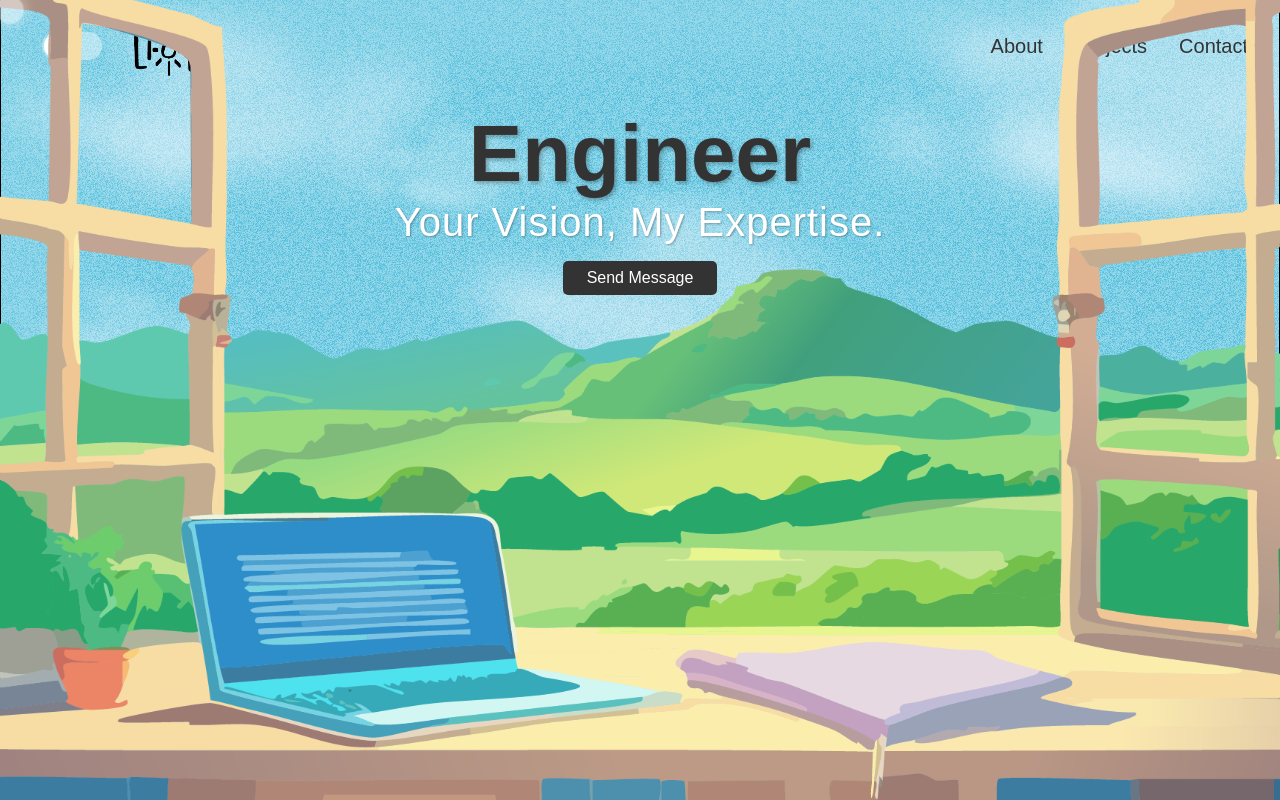
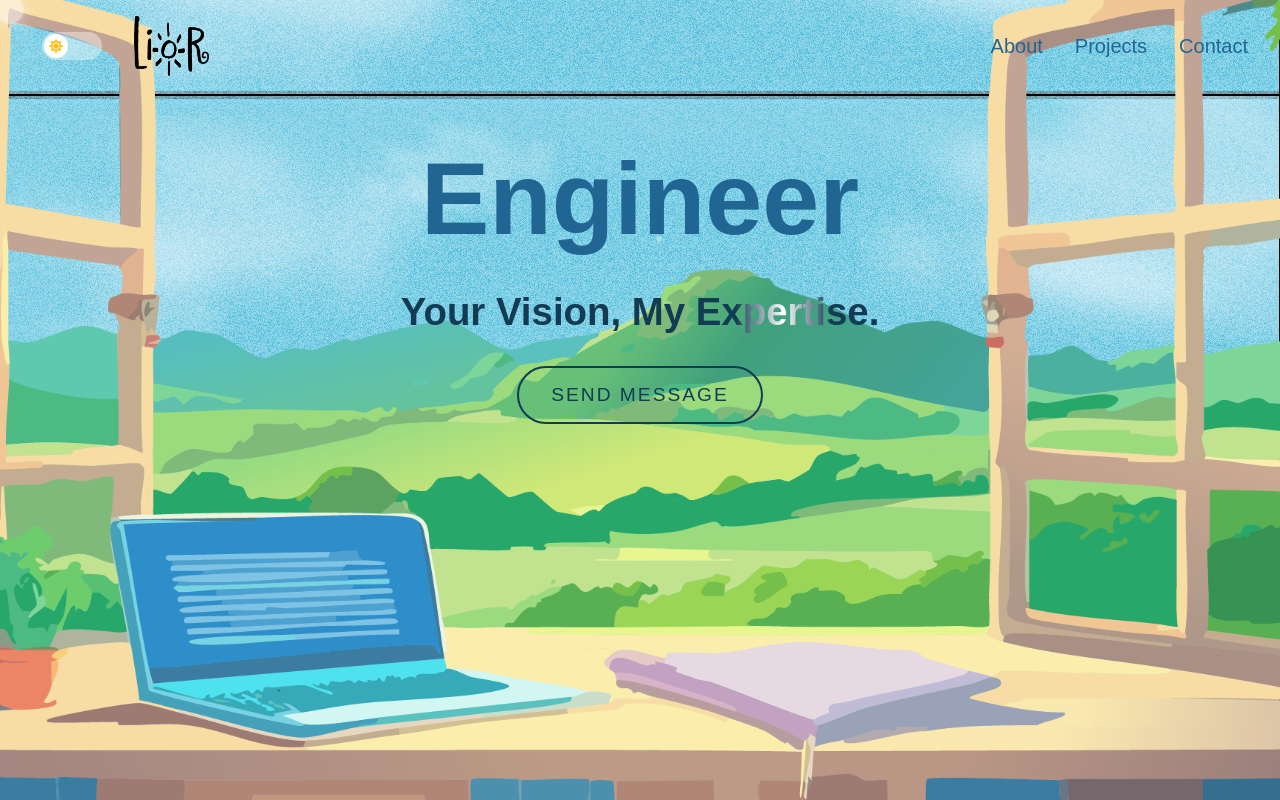
Before and after one commit to lior88844/potfolio, a React (Vite) app: page / in a window 1280 px wide. Shown: the top 800 px of the page. Built offline with nearby package versions, Linux system fonts and the light colour scheme.

Commit message:
added animation

```diff
--- a/css/style.css
+++ b/css/style.css
@@ -8,7 +8,6 @@
 body {
   font-family: 'Arial', sans-serif;
   line-height: 1.6;
-  color: #333;
 }
 
 /* Navigation */
@@ -29,7 +28,6 @@ nav {
 
 .nav-links a {
   text-decoration: none;
-  color: #333;
   font-weight: 500;
 }
 
--- a/src/App.css
+++ b/src/App.css
@@ -4,34 +4,6 @@
   padding: 2rem;
   text-align: center;
   cursor: none;
-}
-
-.logo {
-  height: 6em;
-  padding: 1.5em;
-  will-change: filter;
-  transition: filter 300ms;
-}
-.logo:hover {
-  filter: drop-shadow(0 0 2em #646cffaa);
-}
-.logo.react:hover {
-  filter: drop-shadow(0 0 2em #61dafbaa);
-}
-
-@keyframes logo-spin {
-  from {
-    transform: rotate(0deg);
-  }
-  to {
-    transform: rotate(360deg);
-  }
-}
-
-@media (prefers-reduced-motion: no-preference) {
-  a:nth-of-type(2) .logo {
-    animation: logo-spin infinite 20s linear;
-  }
 }
 
 .card {
--- a/src/App.tsx
+++ b/src/App.tsx
@@ -1,6 +1,6 @@
 import { FC, Suspense } from 'react'
 import { Routes, Route, useLocation } from 'react-router-dom'
-import { AnimatePresence } from 'motion/react'
+import { AnimatePresence, motion } from 'framer-motion'
 import { Canvas } from '@react-three/fiber'
 import { OrbitControls, Stars } from '@react-three/drei'
 import { ThemeProvider } from './context/ThemeContext'
@@ -49,7 +49,38 @@ const AppContent: FC = () => {
       ) : (
         <AnimatedClouds />
       )}
-      {isHomePage && <div className={styles.deskOverlay} />}
+      <AnimatePresence mode="wait">
+        {isHomePage && (
+          <motion.div
+            className={styles.deskOverlay}
+            initial={{
+              y: '100%',
+              opacity: 1,
+              scale: 1.2,
+              transformOrigin: 'top',
+            }}
+            animate={{
+              y: 0,
+              opacity: 1,
+              scale: 1,
+            }}
+            exit={{
+              y: '100%',
+              opacity: 1,
+              scale: 1.2,
+              transformOrigin: 'top',
+            }}
+            transition={{
+              duration: 1.5,
+              ease: [0.43, 0.13, 0.23, 0.96],
+              scale: {
+                duration: 1.5,
+                ease: [0.43, 0.13, 0.23, 0.96],
+              },
+            }}
+          />
+        )}
+      </AnimatePresence>
       <LightCursor />
       <NavBar />
       <main className={styles.main}>
--- a/src/components/Hero.tsx
+++ b/src/components/Hero.tsx
@@ -1,8 +1,21 @@
-import { FC } from 'react'
-import { motion } from 'motion/react'
+import { FC, useState, useEffect } from 'react'
+import { motion, AnimatePresence } from 'framer-motion'
 import styles from '../styles/Hero.module.scss'
+import { useTheme } from '../context/ThemeContext'
+
+const words = ['Engineer', 'Designer', 'Creator']
 
 const Hero: FC = () => {
+  const [currentIndex, setCurrentIndex] = useState(0)
+  const { isDarkMode } = useTheme()
+
+  useEffect(() => {
+    const interval = setInterval(() => {
+      setCurrentIndex((current) => (current + 1) % words.length)
+    }, 8000)
+    return () => clearInterval(interval)
+  }, [])
+
   const handleEmailClick = () => {
     window.open(
       'mailto:dearliordoron@gmail.com?subject=Help%20Me%2C%20Obi-Wan%20Lior%2C%20You%E2%80%99re%20My%20Only%20Hope%21',
@@ -13,27 +26,46 @@ const Hero: FC = () => {
   return (
     <section id="home" className={styles.hero}>
       <div className={styles.content}>
-        <motion.h1
-          initial={{ opacity: 0, y: 20 }}
-          animate={{ opacity: 1, y: 0 }}
-          transition={{ duration: 0.8 }}
-        >
-          Engineer
-        </motion.h1>
+        <div className={styles.wordContainer}>
+          <AnimatePresence mode="wait">
+            <motion.h1
+              key={words[currentIndex]}
+              initial={{ opacity: 0, x: -100 }}
+              animate={{ opacity: 1, x: 0 }}
+              exit={{ opacity: 0, x: 100 }}
+              transition={{
+                x: { duration: 1.5, ease: [0.25, 0.1, 0.25, 1] }, // Smooth cubic-bezier curve
+                opacity: { duration: 1.2, ease: 'easeInOut' }, // Smooth fade effect
+              }}
+            >
+              {words[currentIndex]}
+            </motion.h1>
+          </AnimatePresence>
+        </div>
         <motion.div
           initial={{ opacity: 0 }}
           animate={{ opacity: 1 }}
-          transition={{ delay: 0.5, duration: 1 }}
-          className={styles.tagline}
+          transition={{
+            delay: 0.5,
+            duration: 2,
+            ease: 'easeInOut',
+          }}
+          className={`${styles.tagline} ${
+            isDarkMode ? styles.darkShine : styles.lightShine
+          }`}
         >
           Your Vision, My Expertise.
         </motion.div>
         <motion.button
           onClick={handleEmailClick}
           className={styles.sendMessageButton}
-          whileHover={{ scale: 1.1 }}
-          whileTap={{ scale: 0.9 }}
-          transition={{ duration: 0.2 }}
+          whileHover={{ scale: 1.05 }}
+          whileTap={{ scale: 0.95 }}
+          transition={{
+            type: 'spring',
+            stiffness: 300,
+            damping: 15,
+          }}
         >
           Send Message
         </motion.button>
--- a/src/components/PageTransition.tsx
+++ b/src/components/PageTransition.tsx
@@ -1,17 +1,26 @@
 import { FC, ReactNode } from 'react'
-import { motion } from 'motion/react'
+import { motion } from 'framer-motion'
+import styles from '../styles/PageTransition.module.scss'
+import { useLocation } from 'react-router-dom'
 
 interface PageTransitionProps {
   children: ReactNode
 }
 
 const PageTransition: FC<PageTransitionProps> = ({ children }) => {
+  const location = useLocation()
+  const isHomePage = location.pathname === '/' || location.pathname === '/home'
+
   return (
     <motion.div
-      initial={{ opacity: 0, y: 20 }}
+      initial={{ opacity: 0, y: 0 }}
       animate={{ opacity: 1, y: 0 }}
-      exit={{ opacity: 0, y: -20 }}
-      transition={{ duration: 0.5 }}
+      exit={{ opacity: 0, y: isHomePage ? 0 : 100 }}
+      transition={{
+        duration: 0.8,
+        ease: [0.43, 0.13, 0.23, 0.96], // Smooth easing function
+      }}
+      className={styles.pageTransition}
     >
       {children}
     </motion.div>
--- a/src/styles/App.module.scss
+++ b/src/styles/App.module.scss
@@ -12,11 +12,6 @@
   background-size: cover;
   background-position: center;
   background-attachment: fixed;
-  position: absolute;
-  top: 0;
-  left: 0;
-  bottom: 0;
-  right: 0;
 
   &.light {
     background-image: url('../assets/img/bcg-day.png');
@@ -73,9 +68,18 @@
     height: 100vh;
     z-index: 0;
     pointer-events: none;
-    background-position: left center;
+    background-position: bottom center;
     background-repeat: no-repeat;
     background-size: cover;
+    will-change: transform;
+
+    .light & {
+      background-image: url('../assets/img/desk.png');
+    }
+
+    .dark & {
+      background-image: url('../assets/img/desk-night.png');
+    }
 
     @media (max-width: $breakpoint-mobile) {
       background-position: 30% center;
--- a/src/styles/Hero.module.scss
+++ b/src/styles/Hero.module.scss
@@ -2,73 +2,106 @@
 
 .hero {
   position: relative;
-  height: 100vh;
   width: 100%;
   overflow: hidden;
-  transition: background-color 0.3s ease;
+  display: flex;
+  justify-content: center;
+  align-items: center;
 }
 
-.background {
-  position: absolute;
-  top: 0;
-  left: 0;
-  width: 100%;
-  height: 100%;
-  z-index: 1;
+.heroAnimation {
+  display: flex;
+  justify-content: center;
+  align-items: center;
+  background: transparent;
 }
 
 .content {
   position: relative;
   z-index: 2;
-  @include align-center;
+  display: flex;
   flex-direction: column;
+  align-items: center;
+  justify-content: center;
+  text-align: center;
+  padding: 2rem;
+  width: 100%;
   height: 100%;
-  text-align: center;
 
   h1 {
+    margin-bottom: 2rem;
     font-size: $font-size-xxlarge;
-    color: $white;
-    text-shadow: 2px 2px 4px rgba(0, 0, 0, 0.3);
-
-    @media (min-width: 768px) {
-      font-size: 4rem;
+    @media (max-width: $breakpoint-mobile) {
+      font-size: 3rem !important;
     }
 
-    @media (min-width: 1024px) {
-      font-size: 5rem;
+    @media (max-width: $breakpoint-tablet) {
+      font-size: 4rem !important;
+    }
+  }
+}
+
+@keyframes shineText {
+  0% {
+    background-position: -100% center;
+  }
+  100% {
+    background-position: 200% center;
   }
 }
 
 .tagline {
   font-size: $font-size-large;
-    color: $white;
-    opacity: 0.9;
-    font-weight: 500;
-    letter-spacing: 1px;
-    text-shadow: 1px 1px 2px rgba(0, 0, 0, 0.3);
+  margin-bottom: 2rem;
+  font-weight: bold;
+  -webkit-background-clip: text;
+  background-clip: text;
+  color: transparent;
+  background-size: 200% auto;
+  animation: shineText 4s linear infinite;
 
-    @media (min-width: 768px) {
-      font-size: 2rem;
-    }
-
-    @media (min-width: 1024px) {
-      font-size: 2.5rem;
+  @media (max-width: $breakpoint-mobile) {
+    font-size: 1.5rem;
   }
 }
 
+.lightShine {
+  background-image: linear-gradient(
+    90deg,
+    $text-color-light 45%,
+    #fff 50%,
+    $text-color-light 55%
+  );
+}
+
+.darkShine {
+  background-image: linear-gradient(
+    90deg,
+    #fff 45%,
+    $primary-color 50%,
+    #fff 55%
+  );
+}
+
 .sendMessageButton {
-    margin-top: 1rem;
-    padding: 0.5rem 1.5rem;
-    font-size: 1rem;
-    color: #fff;
-    background-color: #333;
-    border: none;
-    border-radius: 5px;
+  padding: 1rem 2rem;
+  font-size: 1.2rem;
+  background-color: transparent;
+  border: 2px solid;
+  border-radius: 30px;
+  color: inherit;
   cursor: pointer;
-    transition: background-color 0.3s ease;
+  transition: all 0.3s ease;
+  text-transform: uppercase;
+  letter-spacing: 2px;
 
   &:hover {
-      background-color: #ffbe0c;
+    background-color: $white;
+    color: $primary-color;
+  }
+
+  @media (max-width: $breakpoint-mobile) {
+    padding: 0.8rem 1.6rem;
+    font-size: 1rem;
   }
 }
-}
--- a/src/styles/Navbar.module.scss
+++ b/src/styles/Navbar.module.scss
@@ -9,6 +9,8 @@ $breakpoint-mobile: 768px;
   justify-content: space-between;
   align-items: center;
   padding: 1rem 2rem;
+  z-index: 1;
+  position: relative;
 }
 
 .logo {
--- /dev/null
+++ b/src/styles/PageTransition.module.scss
@@ -0,0 +1,24 @@
+@import './variables';
+
+.pageTransition {
+  width: 100%;
+  min-height: 100vh;
+  position: relative;
+  z-index: 1;
+
+  &::before {
+    content: '';
+    position: fixed;
+    top: 0;
+    left: 0;
+    right: 0;
+    bottom: 0;
+    background-image: var(--desk-image);
+    background-position: bottom center;
+    background-repeat: no-repeat;
+    background-size: cover;
+    z-index: -1;
+    pointer-events: none;
+    transition: transform 0.8s cubic-bezier(0.43, 0.13, 0.23, 0.96);
+  }
+}
--- a/src/styles/_variables.scss
+++ b/src/styles/_variables.scss
@@ -11,9 +11,9 @@ $text-color: #333;
 $white: #fff;
 
 // Light theme colors
-$primary-color-light: #333333;
+$primary-color-light: #216692;
 $secondary-color-light: #666666;
-$text-color-light: #444444;
+$text-color-light: #133b53;
 $background-color-light: #ffffff;
 
 // Dark theme colors
```
Lines whose indentation alone changed are shown as unchanged.
